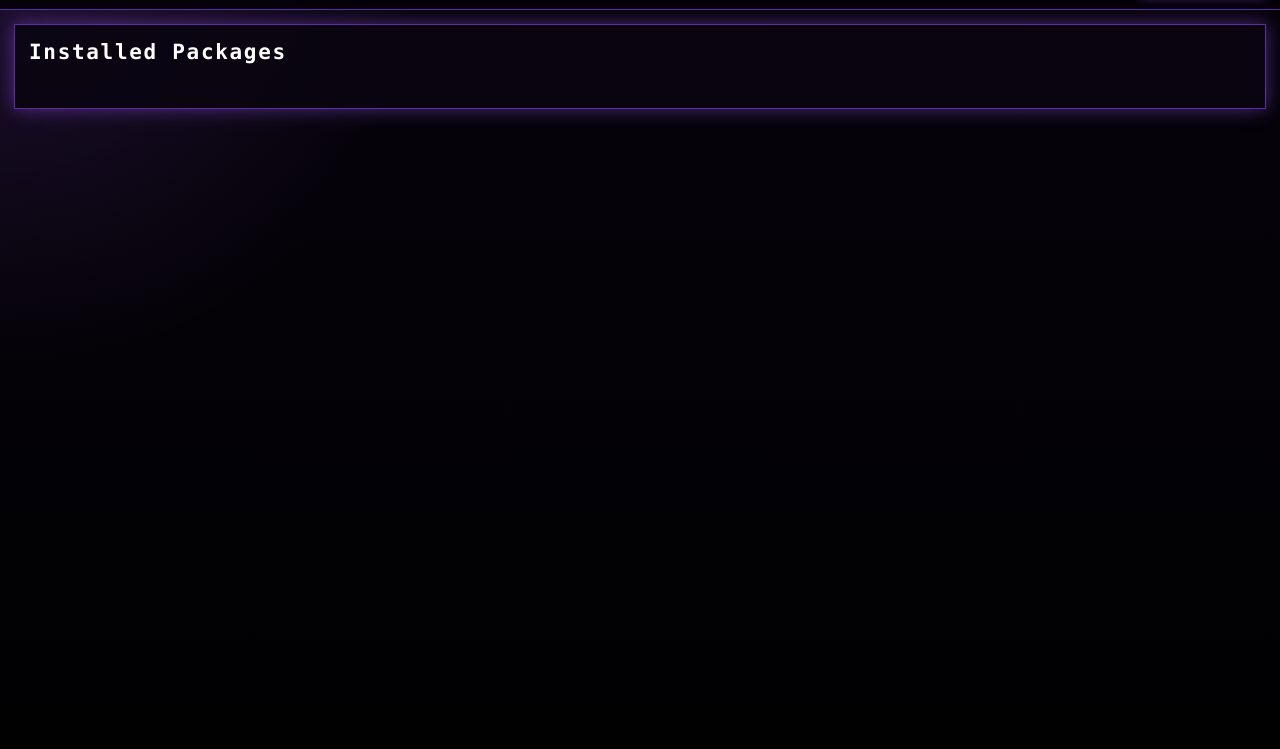
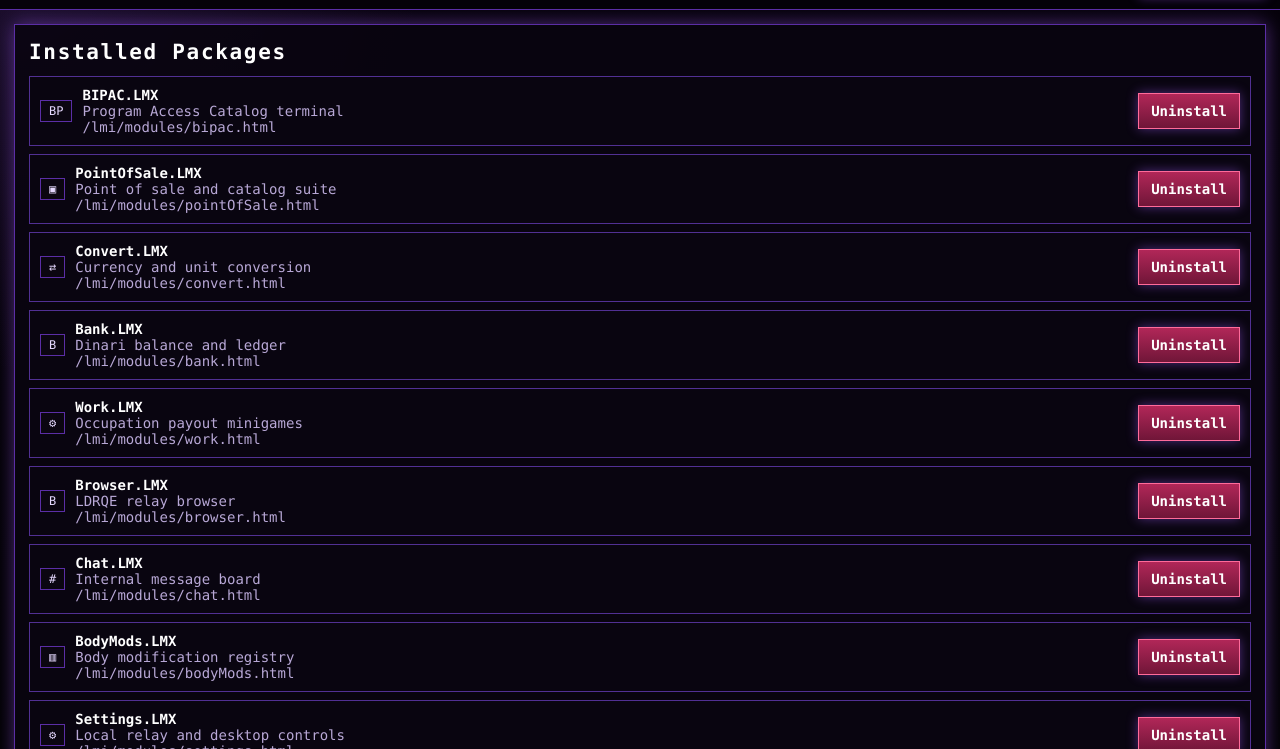
Before and after one commit to BrokenSynapse/BrokenSynapse.github.io, a plain HTML site: page LMI/modules/bipac.html in a window 1280 px wide. Shown: the part 51-800 px from the top of the page. Drawn offline with Linux system fonts and the light colour scheme.

Commit message:
Add files via upload

```diff
--- /dev/null
+++ b/LMI/module-manifest.json
@@ -0,0 +1,110 @@
+[
+  {
+    "id": "bipac",
+    "name": "BIPAC.LMX",
+    "title": "BIPAC.LMX",
+    "description": "Program Access Catalog terminal",
+    "icon": "BP",
+    "path": "/lmi/modules/bipac.html",
+    "w": 900,
+    "h": 650,
+    "x": 40,
+    "y": 70
+  },
+  {
+    "id": "pointOfSale",
+    "name": "PointOfSale.LMX",
+    "title": "PointOfSale.LMX",
+    "description": "Point of sale and catalog suite",
+    "icon": "\u25a3",
+    "path": "/lmi/modules/pointOfSale.html",
+    "w": 1280,
+    "h": 780,
+    "x": 170,
+    "y": 95
+  },
+  {
+    "id": "convert",
+    "name": "Convert.LMX",
+    "title": "Convert.LMX",
+    "description": "Currency and unit conversion",
+    "icon": "\u21c4",
+    "path": "/lmi/modules/convert.html",
+    "w": 760,
+    "h": 560,
+    "x": 300,
+    "y": 85
+  },
+  {
+    "id": "bank",
+    "name": "Bank.LMX",
+    "title": "Bank.LMX",
+    "description": "Dinari balance and ledger",
+    "icon": "B",
+    "path": "/lmi/modules/bank.html",
+    "w": 820,
+    "h": 600,
+    "x": 420,
+    "y": 115
+  },
+  {
+    "id": "work",
+    "name": "Work.LMX",
+    "title": "Work.LMX",
+    "description": "Occupation payout minigames",
+    "icon": "\u2699",
+    "path": "/lmi/modules/work.html",
+    "w": 960,
+    "h": 700,
+    "x": 520,
+    "y": 80
+  },
+  {
+    "id": "browser",
+    "name": "Browser.LMX",
+    "title": "Browser.LMX",
+    "description": "LDRQE relay browser",
+    "icon": "B",
+    "path": "/lmi/modules/browser.html",
+    "w": 1000,
+    "h": 680,
+    "x": 620,
+    "y": 100
+  },
+  {
+    "id": "chat",
+    "name": "Chat.LMX",
+    "title": "Chat.LMX",
+    "description": "Internal message board",
+    "icon": "#",
+    "path": "/lmi/modules/chat.html",
+    "w": 850,
+    "h": 620,
+    "x": 220,
+    "y": 160
+  },
+  {
+    "id": "bodyMods",
+    "name": "BodyMods.LMX",
+    "title": "BodyMods.LMX",
+    "description": "Body modification registry",
+    "icon": "\u25a5",
+    "path": "/lmi/modules/bodyMods.html",
+    "w": 900,
+    "h": 650,
+    "x": 350,
+    "y": 140
+  },
+  {
+    "id": "settings",
+    "name": "Settings.LMX",
+    "title": "Settings.LMX",
+    "description": "Local relay and desktop controls",
+    "icon": "\u2699",
+    "path": "/lmi/modules/settings.html",
+    "w": 720,
+    "h": 520,
+    "x": 500,
+    "y": 150
+  }
+]
```
Also changed, not shown: LMI/LMI-Desktop.html (line endings or trailing spaces).
